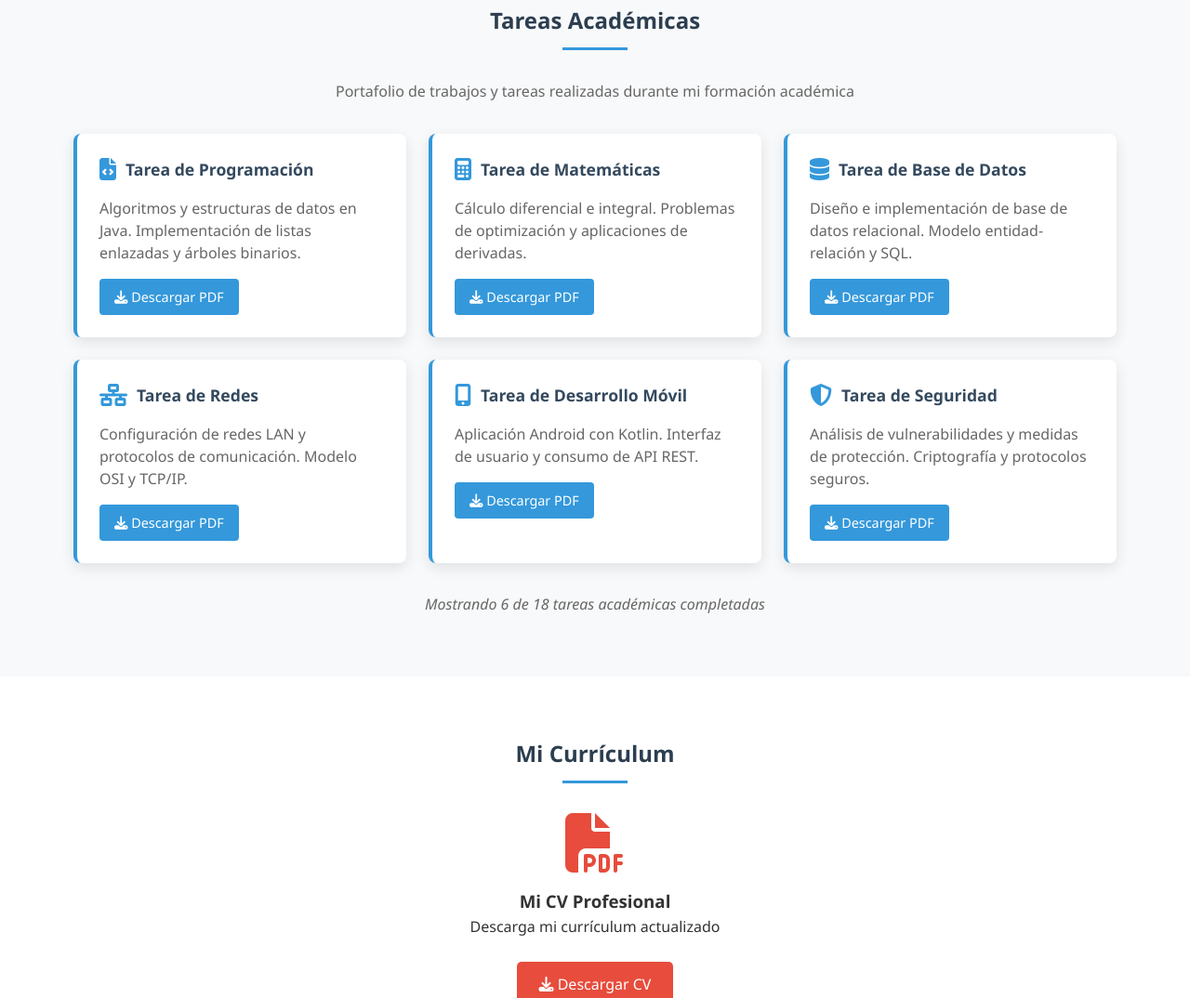
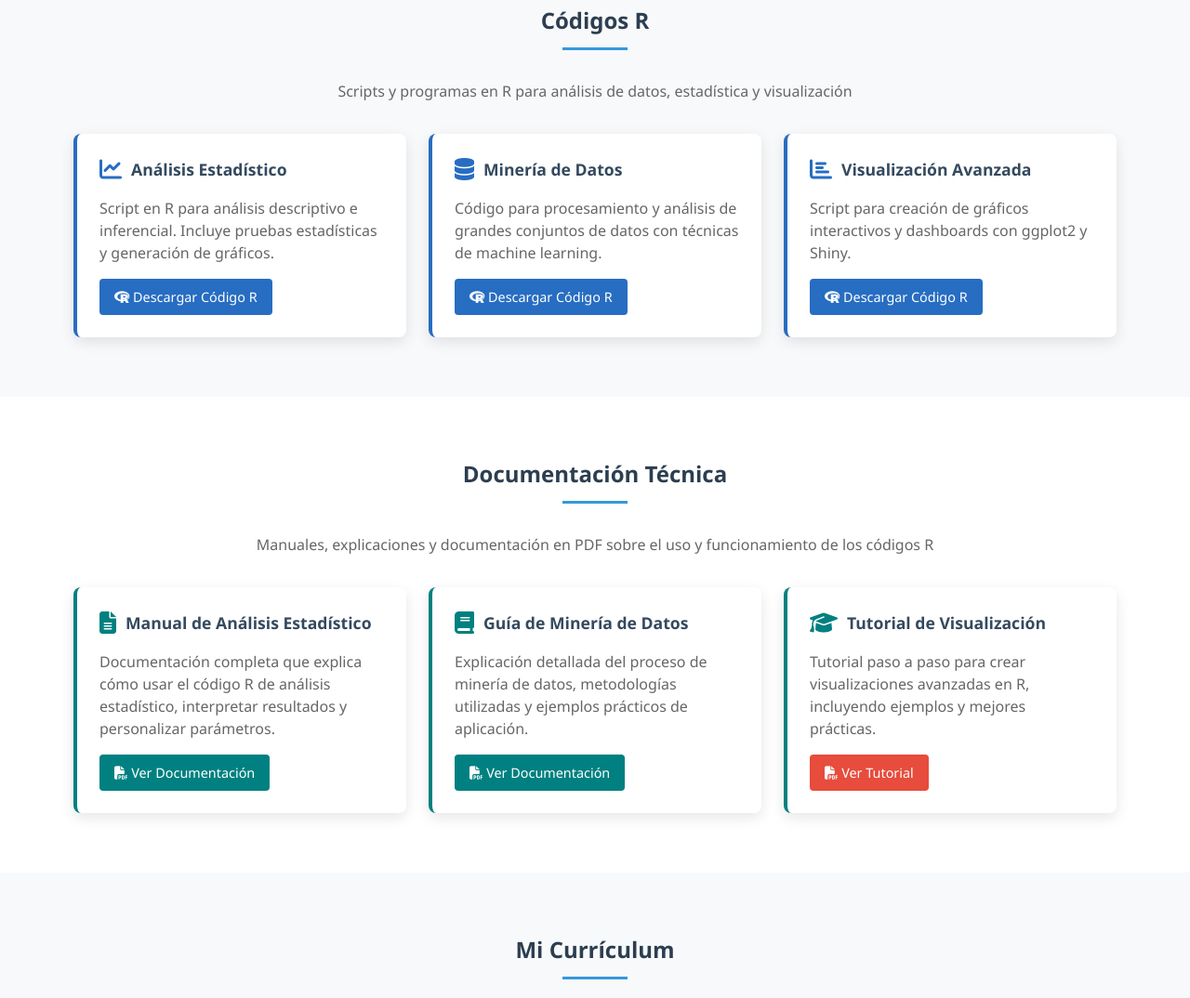
Before and after one commit to 20Ronaldo/20ronaldo.github.io, a plain HTML site: page index.html in a window 1280 px wide. Shown: the part 1726-2800 px from the top of the page at 93% size. Drawn offline with Linux system fonts and the light colour scheme.

Commit message:
Refactor index.html for R projects and LaTeX sections
Updated styles and structure for better layout and organization of content, including new sections for R projects and LaTeX documentation.

```diff
--- a/index.html
+++ b/index.html
@@ -11,6 +11,8 @@
             --accent-color: #e74c3c;
             --light-color: #ecf0f1;
             --dark-color: #34495e;
+            --r-color: #276dc2;
+            --latex-color: #008080;
         }
 
         * {
@@ -70,10 +72,11 @@
             display: flex;
             justify-content: center;
             list-style: none;
+            flex-wrap: wrap;
         }
 
         nav li {
-            margin: 0 15px;
+            margin: 0 10px;
         }
 
         nav a {
@@ -183,53 +186,74 @@
             padding: 1.5rem;
         }
 
-        .tareas-grid {
+        .r-latex-grid {
             display: grid;
-            grid-template-columns: repeat(auto-fill, minmax(300px, 1fr));
+            grid-template-columns: repeat(auto-fill, minmax(320px, 1fr));
             gap: 1.5rem;
             margin-top: 2rem;
         }
 
-        .tarea-card {
+        .r-card {
             background-color: white;
             border-radius: 8px;
             padding: 1.5rem;
             box-shadow: 0 5px 15px rgba(0, 0, 0, 0.1);
             transition: transform 0.3s;
-            border-left: 4px solid var(--secondary-color);
+            border-left: 4px solid var(--r-color);
         }
 
-        .tarea-card:hover {
+        .latex-card {
+            background-color: white;
+            border-radius: 8px;
+            padding: 1.5rem;
+            box-shadow: 0 5px 15px rgba(0, 0, 0, 0.1);
+            transition: transform 0.3s;
+            border-left: 4px solid var(--latex-color);
+        }
+
+        .r-card:hover, .latex-card:hover {
             transform: translateY(-5px);
         }
 
-        .tarea-header {
+        .card-header {
             display: flex;
             align-items: center;
             margin-bottom: 1rem;
         }
 
-        .tarea-icon {
-            color: var(--secondary-color);
+        .r-icon {
+            color: var(--r-color);
             font-size: 1.5rem;
             margin-right: 10px;
         }
 
-        .tarea-title {
+        .latex-icon {
+            color: var(--latex-color);
+            font-size: 1.5rem;
+            margin-right: 10px;
+        }
+
+        .card-title {
             margin: 0;
             color: var(--dark-color);
             font-size: 1.1rem;
         }
 
-        .tarea-desc {
+        .card-desc {
             color: #666;
             margin-bottom: 1rem;
             line-height: 1.5;
         }
 
+        .btn-group {
+            display: flex;
+            gap: 10px;
+            margin-top: 1rem;
+            flex-wrap: wrap;
+        }
+
         .descargar-btn {
             display: inline-block;
-            background-color: var(--secondary-color);
             color: white;
             padding: 0.5rem 1rem;
             border-radius: 4px;
@@ -238,8 +262,28 @@
             transition: background-color 0.3s;
         }
 
-        .descargar-btn:hover {
-            background-color: #2980b9;
+        .btn-r {
+            background-color: var(--r-color);
+        }
+
+        .btn-r:hover {
+            background-color: #1a4d8c;
+        }
+
+        .btn-latex {
+            background-color: var(--latex-color);
+        }
+
+        .btn-latex:hover {
+            background-color: #006666;
+        }
+
+        .btn-pdf {
+            background-color: var(--accent-color);
+        }
+
+        .btn-pdf:hover {
+            background-color: #c0392b;
         }
 
         .contact-info {
@@ -306,8 +350,12 @@
                 font-size: 2rem;
             }
 
-            .tareas-grid {
+            .r-latex-grid {
                 grid-template-columns: 1fr;
+            }
+
+            .btn-group {
+                flex-direction: column;
             }
         }
     </style>
@@ -327,8 +375,9 @@
             <ul>
                 <li><a href="#about">Sobre Mí</a></li>
                 <li><a href="#skills">Habilidades</a></li>
-                <li><a href="#projects">Proyectos</a></li>
-                <li><a href="#tareas">Tareas Académicas</a></li>
+                <li><a href="#projects">Proyectos Web</a></li>
+                <li><a href="#r-projects">Códigos R</a></li>
+                <li><a href="#latex-projects">Documentación</a></li>
                 <li><a href="#cv">Currículum</a></li>
                 <li><a href="#contact">Contacto</a></li>
             </ul>
@@ -372,7 +421,7 @@
 
     <section id="projects">
         <div class="container">
-            <h2>Mis Proyectos</h2>
+            <h2>Proyectos Web</h2>
             <div class="projects-grid">
                 <div class="project-card">
                     <div class="project-img">
@@ -405,100 +454,115 @@
         </div>
     </section>
 
-    <!-- NUEVA SECCIÓN DE TAREAS ACADÉMICAS -->
-    <section id="tareas" style="padding: 4rem 0; background-color: #f8f9fa;">
+    <!-- SECCIÓN SEPARADA PARA CÓDIGOS R -->
+    <section id="r-projects" style="padding: 4rem 0; background-color: #f8f9fa;">
         <div class="container">
-            <h2>Tareas Académicas</h2>
+            <h2>Códigos R</h2>
             <p style="text-align: center; margin-bottom: 2rem; color: #666;">
-                Portafolio de trabajos y tareas realizadas durante mi formación académica
+                Scripts y programas en R para análisis de datos, estadística y visualización
             </p>
 
-            <div class="tareas-grid">
-                <!-- Tarea 1 -->
-                <div class="tarea-card">
-                    <div class="tarea-header">
-                        <i class="fas fa-file-code tarea-icon"></i>
-                        <h3 class="tarea-title">Tarea de Programación</h3>
+            <div class="r-latex-grid">
+                <!-- Proyecto R 1 -->
+                <div class="r-card">
+                    <div class="card-header">
+                        <i class="fas fa-chart-line r-icon"></i>
+                        <h3 class="card-title">Análisis Estadístico</h3>
                     </div>
-                    <p class="tarea-desc">Algoritmos y estructuras de datos en Java. Implementación de listas enlazadas y árboles binarios.</p>
-                    <a href="tareas/programacion/tarea1.pdf" class="descargar-btn" target="_blank">
-                        <i class="fas fa-download"></i> Descargar PDF
-                    </a>
+                    <p class="card-desc">Script en R para análisis descriptivo e inferencial. Incluye pruebas estadísticas y generación de gráficos.</p>
+                    <div class="btn-group">
+                        <a href="proyectosR/r/analisis_estadistico.R" class="descargar-btn btn-r" target="_blank">
+                            <i class="fab fa-r-project"></i> Descargar Código R
+                        </a>
+                    </div>
                 </div>
 
-                <!-- Tarea 2 -->
-                <div class="tarea-card">
-                    <div class="tarea-header">
-                        <i class="fas fa-calculator tarea-icon"></i>
-                        <h3 class="tarea-title">Tarea de Matemáticas</h3>
+                <!-- Proyecto R 2 -->
+                <div class="r-card">
+                    <div class="card-header">
+                        <i class="fas fa-database r-icon"></i>
+                        <h3 class="card-title">Minería de Datos</h3>
                     </div>
-                    <p class="tarea-desc">Cálculo diferencial e integral. Problemas de optimización y aplicaciones de derivadas.</p>
-                    <a href="tareas/matematicas/tarea1.pdf" class="descargar-btn" target="_blank">
-                        <i class="fas fa-download"></i> Descargar PDF
-                    </a>
+                    <p class="card-desc">Código para procesamiento y análisis de grandes conjuntos de datos con técnicas de machine learning.</p>
+                    <div class="btn-group">
+                        <a href="proyectosR/r/mineria_datos.R" class="descargar-btn btn-r" target="_blank">
+                            <i class="fab fa-r-project"></i> Descargar Código R
+                        </a>
+                    </div>
                 </div>
 
-                <!-- Tarea 3 -->
-                <div class="tarea-card">
-                    <div class="tarea-header">
-                        <i class="fas fa-database tarea-icon"></i>
-                        <h3 class="tarea-title">Tarea de Base de Datos</h3>
+                <!-- Proyecto R 3 -->
+                <div class="r-card">
+                    <div class="card-header">
+                        <i class="fas fa-chart-bar r-icon"></i>
+                        <h3 class="card-title">Visualización Avanzada</h3>
                     </div>
-                    <p class="tarea-desc">Diseño e implementación de base de datos relacional. Modelo entidad-relación y SQL.</p>
-                    <a href="tareas/basedatos/tarea1.pdf" class="descargar-btn" target="_blank">
-                        <i class="fas fa-download"></i> Descargar PDF
-                    </a>
+                    <p class="card-desc">Script para creación de gráficos interactivos y dashboards con ggplot2 y Shiny.</p>
+                    <div class="btn-group">
+                        <a href="proyectosR/r/visualizacion.R" class="descargar-btn btn-r" target="_blank">
+                            <i class="fab fa-r-project"></i> Descargar Código R
+                        </a>
+                    </div>
                 </div>
-
-                <!-- Tarea 4 -->
-                <div class="tarea-card">
-                    <div class="tarea-header">
-                        <i class="fas fa-network-wired tarea-icon"></i>
-                        <h3 class="tarea-title">Tarea de Redes</h3>
-                    </div>
-                    <p class="tarea-desc">Configuración de redes LAN y protocolos de comunicación. Modelo OSI y TCP/IP.</p>
-                    <a href="tareas/redes/tarea1.pdf" class="descargar-btn" target="_blank">
-                        <i class="fas fa-download"></i> Descargar PDF
-                    </a>
-                </div>
-
-                <!-- Tarea 5 -->
-                <div class="tarea-card">
-                    <div class="tarea-header">
-                        <i class="fas fa-mobile-alt tarea-icon"></i>
-                        <h3 class="tarea-title">Tarea de Desarrollo Móvil</h3>
-                    </div>
-                    <p class="tarea-desc">Aplicación Android con Kotlin. Interfaz de usuario y consumo de API REST.</p>
-                    <a href="tareas/movil/tarea1.pdf" class="descargar-btn" target="_blank">
-                        <i class="fas fa-download"></i> Descargar PDF
-                    </a>
-                </div>
-
-                <!-- Tarea 6 -->
-                <div class="tarea-card">
-                    <div class="tarea-header">
-                        <i class="fas fa-shield-alt tarea-icon"></i>
-                        <h3 class="tarea-title">Tarea de Seguridad</h3>
-                    </div>
-                    <p class="tarea-desc">Análisis de vulnerabilidades y medidas de protección. Criptografía y protocolos seguros.</p>
-                    <a href="tareas/seguridad/tarea1.pdf" class="descargar-btn" target="_blank">
-                        <i class="fas fa-download"></i> Descargar PDF
-                    </a>
-                </div>
-
-                <!-- Puedes agregar más tareas siguiendo el mismo patrón -->
-
-            </div>
-
-            <div style="text-align: center; margin-top: 2rem;">
-                <p style="color: #666; font-style: italic;">
-                    Mostrando 6 de 18 tareas académicas completadas
-                </p>
             </div>
         </div>
     </section>
 
-    <section id="cv" style="padding: 4rem 0; background-color: white;">
+    <!-- SECCIÓN SEPARADA PARA DOCUMENTACIÓN LaTeX -->
+    <section id="latex-projects" style="padding: 4rem 0; background-color: white;">
+        <div class="container">
+            <h2>Documentación Técnica</h2>
+            <p style="text-align: center; margin-bottom: 2rem; color: #666;">
+                Manuales, explicaciones y documentación en PDF sobre el uso y funcionamiento de los códigos R
+            </p>
+
+            <div class="r-latex-grid">
+                <!-- Documentación LaTeX 1 -->
+                <div class="latex-card">
+                    <div class="card-header">
+                        <i class="fas fa-file-alt latex-icon"></i>
+                        <h3 class="card-title">Manual de Análisis Estadístico</h3>
+                    </div>
+                    <p class="card-desc">Documentación completa que explica cómo usar el código R de análisis estadístico, interpretar resultados y personalizar parámetros.</p>
+                    <div class="btn-group">
+                        <a href="proyectosR/latex/manual_analisis.pdf" class="descargar-btn btn-latex" target="_blank">
+                            <i class="fas fa-file-pdf"></i> Ver Documentación
+                        </a>
+                    </div>
+                </div>
+
+                <!-- Documentación LaTeX 2 -->
+                <div class="latex-card">
+                    <div class="card-header">
+                        <i class="fas fa-book latex-icon"></i>
+                        <h3 class="card-title">Guía de Minería de Datos</h3>
+                    </div>
+                    <p class="card-desc">Explicación detallada del proceso de minería de datos, metodologías utilizadas y ejemplos prácticos de aplicación.</p>
+                    <div class="btn-group">
+                        <a href="proyectosR/latex/guia_mineria.pdf" class="descargar-btn btn-latex" target="_blank">
+                            <i class="fas fa-file-pdf"></i> Ver Documentación
+                        </a>
+                    </div>
+                </div>
+
+                <!-- Documentación LaTeX 3 -->
+                <div class="latex-card">
+                    <div class="card-header">
+                        <i class="fas fa-graduation-cap latex-icon"></i>
+                        <h3 class="card-title">Tutorial de Visualización</h3>
+                    </div>
+                    <p class="card-desc">Tutorial paso a paso para crear visualizaciones avanzadas en R, incluyendo ejemplos y mejores prácticas.</p>
+                    <div class="btn-group">
+                        <a href="proyectosR/latex/tutorial_visualizacion.pdf" class="descargar-btn btn-pdf" target="_blank">
+                            <i class="fas fa-file-pdf"></i> Ver Tutorial
+                        </a>
+                    </div>
+                </div>
+            </div>
+        </div>
+    </section>
+
+    <section id="cv" style="padding: 4rem 0; background-color: #f8f9fa;">
         <div class="container">
             <h2>Mi Currículum</h2>
             <div style="text-align: center; margin-top: 2rem;">
```
